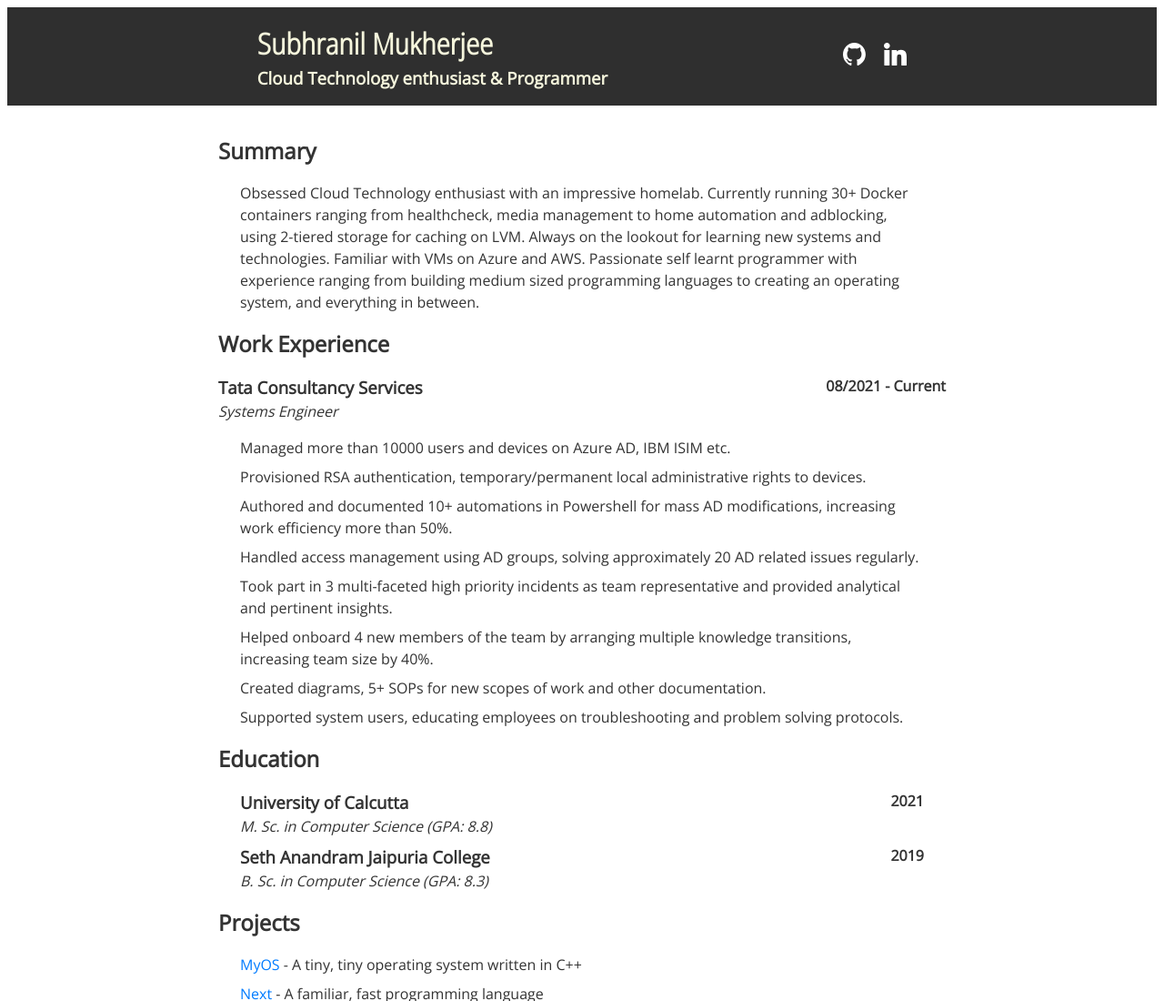
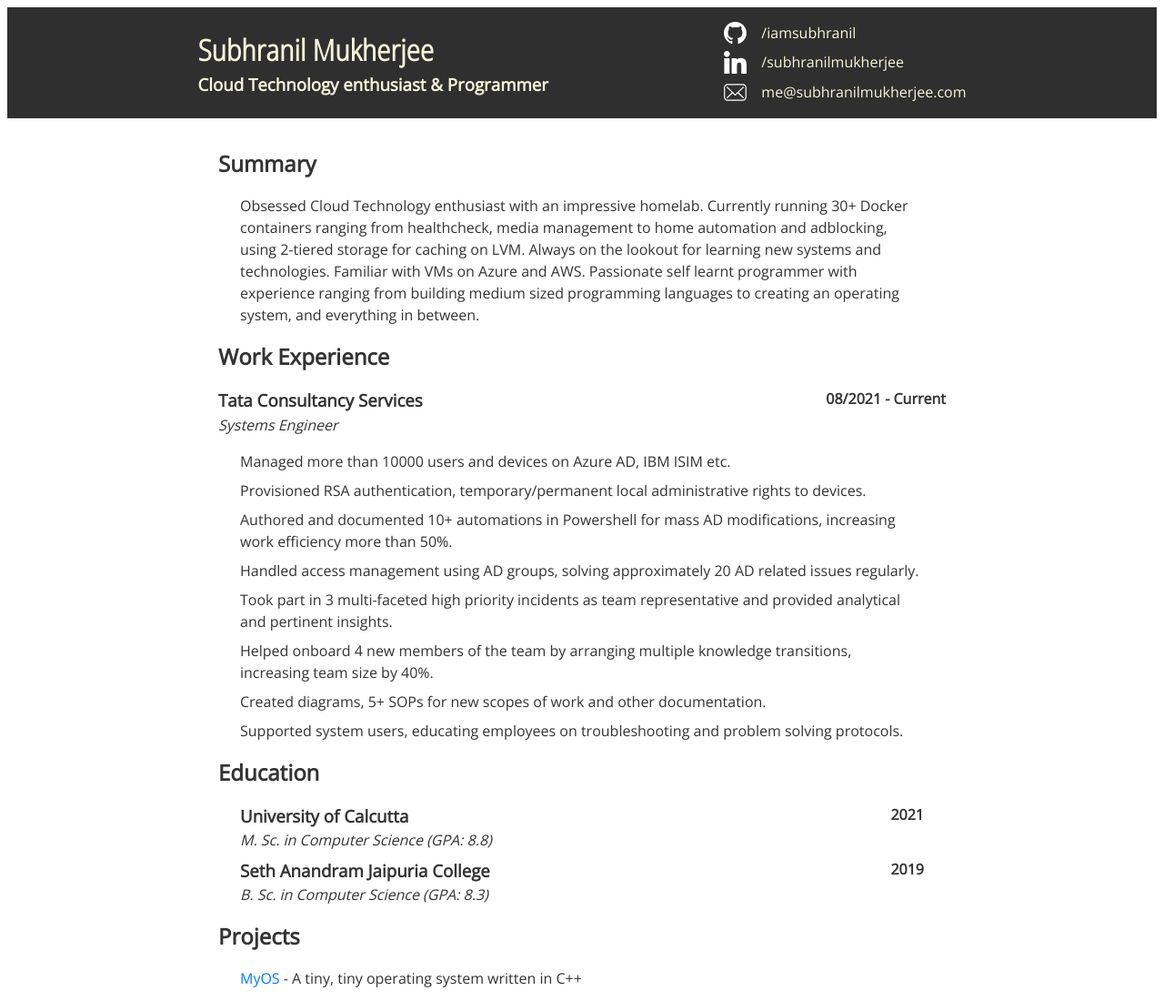
Before and after one commit to iamsubhranil/CVFrontend, a plain HTML site: page src/index.html in a window 1280 px wide. Shown: the top 1100 px of the page at 91% size. Drawn offline with Linux system fonts and the light colour scheme; no server answers.

Commit message:
new: descriptive links, added email

```diff
--- a/src/index.html
+++ b/src/index.html
@@ -14,8 +14,9 @@
 			<h3 class="fit-item">Cloud Technology enthusiast & Programmer</h3>
 		</div>
 		<div>
-			<a href="https://github.com/iamsubhranil" target="_blank"><img src="img/github-mark-white.svg" alt="GitHub" style="max-width: 25px; padding: 0 1rem 0 0;"></a>
-			<a href="https://www.linkedin.com/in/subhranilmukherjee" target="_blank"><img src="img/linkedin-white.svg" alt="LinkedIn" style="max-width: 25px;"></a>
+			<a href="https://github.com/iamsubhranil" target="_blank"><img src="img/github-mark-white.svg" alt="GitHub">/iamsubhranil</a>
+			<a href="https://www.linkedin.com/in/subhranilmukherjee" target="_blank"><img src="img/linkedin-white.svg" alt="LinkedIn">/subhranilmukherjee</a>
+			<a href="mailto:me@subhranilmukherjee.com"><img src="img/email.svg" alt="Email" style="padding: 0 1rem 0 0;">me@subhranilmukherjee.com</a>
 		</div>
 	</header>
 	<main>
--- a/src/style.css
+++ b/src/style.css
@@ -46,6 +46,17 @@ body {
 	font-size: 2rem;
 	font-weight: 600;
 	margin: 0;
+  }
+
+  header a {
+	display: flex;
+	justify-content: left;
+	color: beige;
+  }
+
+  header a img {
+	max-width: 25px;
+	padding: 0 1rem 0.5rem 0;
   }
 
   header nav {
```
Also changed, not shown: src/img/email.svg (added).
